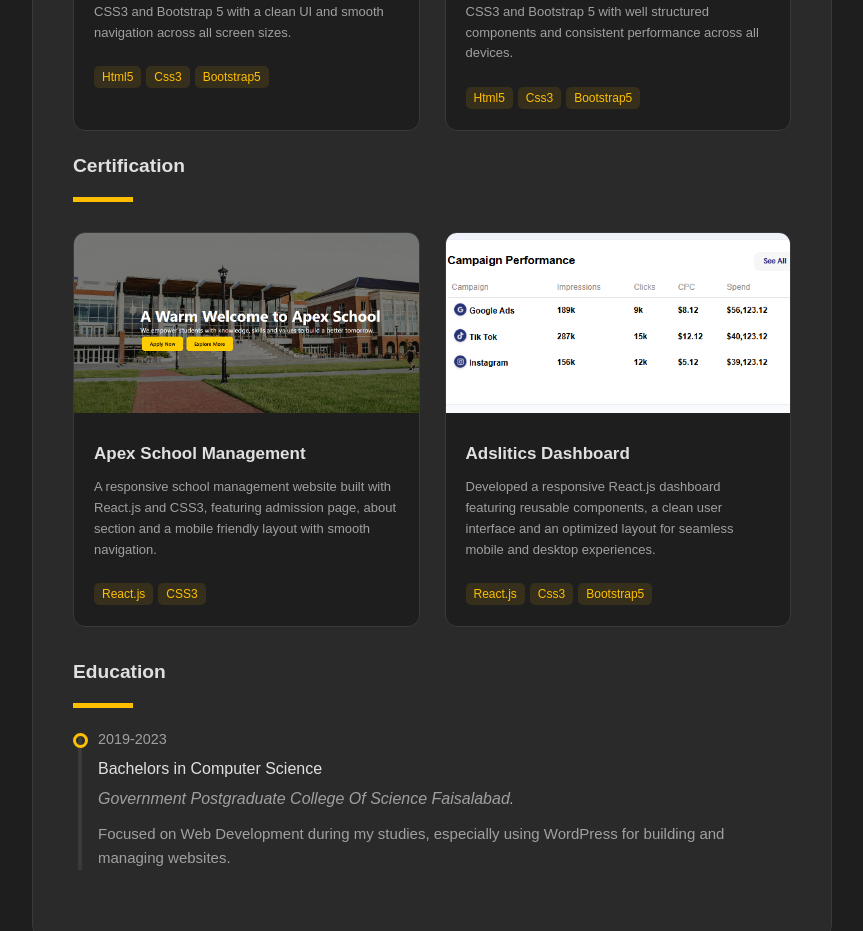
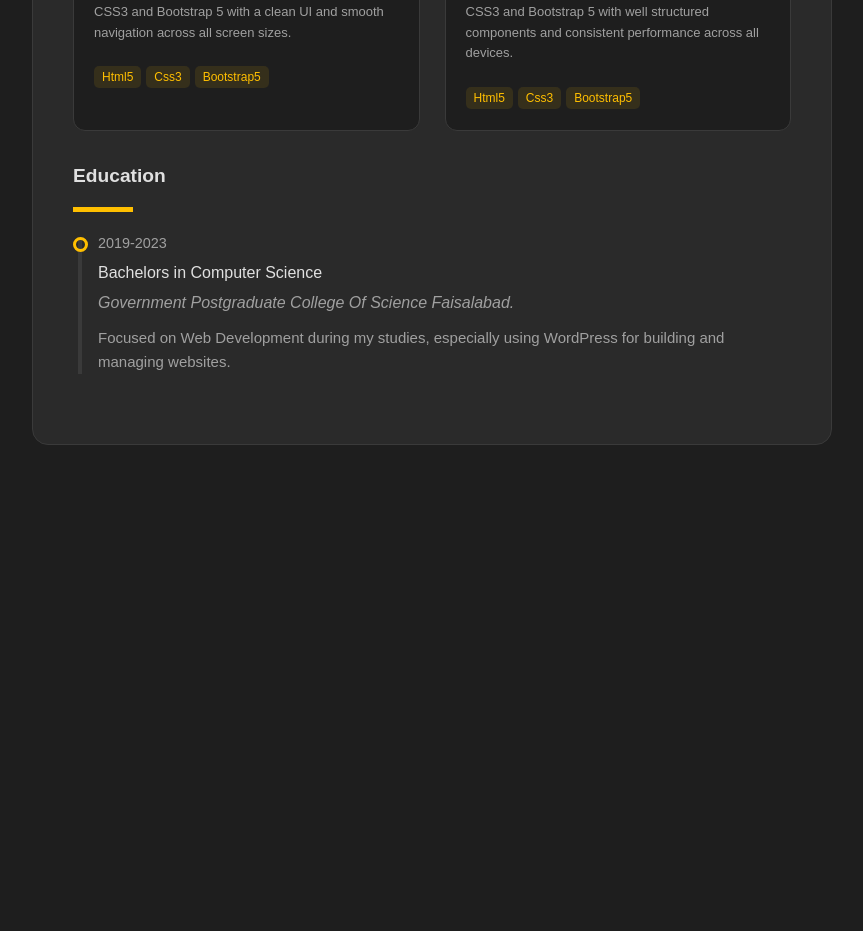
Before and after one commit to abdulrehmangull495/arportfolio, a React (Vite) app: page / in a window 1280 px wide. Shown: the part 1860-2791 px from the top of the page, without its empty margins (408-1271 px from the left). After the commit the page ends 2315 px from the top, so only its background shows below. Built offline with nearby package versions, Linux system fonts and the light colour scheme.

Commit message:
update code

```diff
--- a/src/App.jsx
+++ b/src/App.jsx
@@ -171,7 +171,7 @@ function App() {
             </div>
           </div>
 
-          {/* portfolio */}
+          {/* Certifications */}
           <div id="portfolio">
             <h1 className="headingportfolio">Portfolio</h1>
             <div className="line"></div>
@@ -313,7 +313,7 @@ function App() {
               </div>
             </div>
           </div>
-          <div id="portfolio">
+          {/* <div id="portfolio">
             <h1 className="headingportfolio">Certification</h1>
             <div className="line"></div>
             <div className="project-container">
@@ -364,7 +364,7 @@ function App() {
 
 
             </div>
-          </div>
+          </div> */}
           {/* education */}
           <div id="education">
             <h2 className="headingeducation">Education</h2>
```
